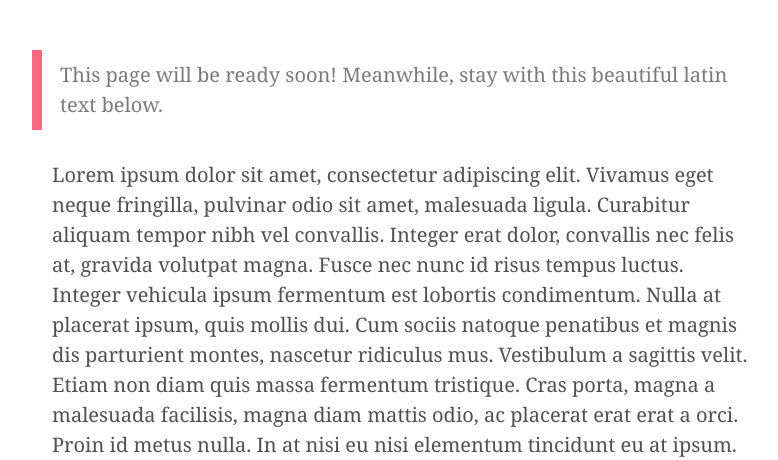
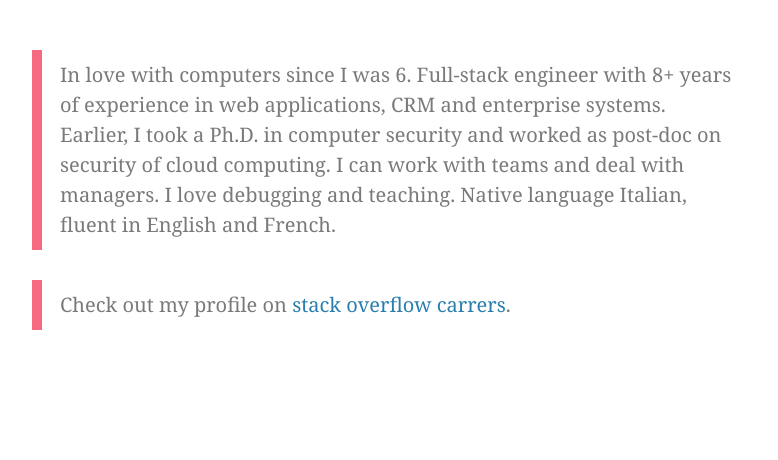
Before and after one commit to davidevernizzi/davidevernizzi.github.io, a Jekyll site: the page built from about.md, in a window 1280 px wide and 1400 px high, cut to the strip 350-810 px from the top of the window. Shown: the whole strip, without its empty margins (238-1016 px from the left). Built offline with Jekyll 4.4.1, drawn with Linux system fonts in a browser that asks for light colours; some web fonts are replaced; Markdown is read by kramdown in place of the engine named in the settings; some of the changed text lies outside the part shown.

Commit message:
updated about page

```diff
--- a/about.md
+++ b/about.md
@@ -4,19 +4,9 @@ title: About the site, the author, the life, the universe and everything more.
 ---
 
 <div class="message">
-  This page will be ready soon! Meanwhile, stay with this beautiful latin text below.
+In love with computers since I was 6. Full-stack engineer with 8+ years of experience in web applications, CRM and enterprise systems. Earlier, I took a Ph.D. in computer security and worked as post-doc on security of cloud computing. I can work with teams and deal with managers. I love debugging and teaching. Native language Italian, fluent in English and French.
 </div>
 
-Lorem ipsum dolor sit amet, consectetur adipiscing elit. Vivamus eget neque fringilla, pulvinar odio sit amet, malesuada ligula. Curabitur aliquam tempor nibh vel convallis. Integer erat dolor, convallis nec felis at, gravida volutpat magna. Fusce nec nunc id risus tempus luctus. Integer vehicula ipsum fermentum est lobortis condimentum. Nulla at placerat ipsum, quis mollis dui. Cum sociis natoque penatibus et magnis dis parturient montes, nascetur ridiculus mus. Vestibulum a sagittis velit. Etiam non diam quis massa fermentum tristique. Cras porta, magna a malesuada facilisis, magna diam mattis odio, ac placerat erat erat a orci. Proin id metus nulla. In at nisi eu nisi elementum tincidunt eu at ipsum. Praesent condimentum varius quam, a rutrum sem ultricies eu. Quisque nisl sem, lobortis et laoreet mattis, faucibus at quam. Suspendisse potenti. Nunc eget purus eget metus convallis auctor eu in libero.
-
-Aliquam vulputate augue magna, sit amet volutpat odio adipiscing non. Nulla congue orci tortor, a facilisis felis faucibus sit amet. Sed aliquam nibh id ornare sagittis. Cras faucibus, est aliquam sollicitudin consectetur, elit urna eleifend nunc, consectetur malesuada odio nulla a justo. Aliquam id elit nisl. Fusce quis mauris massa. Etiam quis adipiscing ligula. Suspendisse nec mi posuere, gravida mi in, volutpat libero. Etiam tempus facilisis erat. Nulla eget porta turpis, id porttitor tellus. Aenean posuere sollicitudin condimentum. Vestibulum gravida dolor nec nisl pellentesque consequat. Nam et commodo arcu.
-
-Sed ultrices viverra condimentum. Interdum et malesuada fames ac ante ipsum primis in faucibus. Sed nec sodales mi, vel posuere sem. Nullam ultrices tellus enim, a iaculis urna facilisis ac. Donec euismod egestas nisi, sit amet viverra felis volutpat malesuada. Nunc tincidunt arcu nunc, ac commodo mauris tristique quis. Curabitur et risus fringilla, semper odio at, tristique enim. Suspendisse varius, augue et commodo feugiat, magna tellus vestibulum turpis, et aliquet odio erat eget arcu. Nam tincidunt porttitor tincidunt. Nullam metus sapien, pretium at nisi quis, malesuada cursus tortor. Sed interdum turpis ante, ac feugiat odio ultrices at. Cras ornare quam ipsum, at sagittis libero interdum at. Donec consequat dignissim risus, sed mollis urna rutrum vel. Morbi dapibus feugiat tellus dictum blandit.
-
-Nulla id erat a neque mattis dignissim sit amet eget nunc. Nulla facilisi. Praesent vitae venenatis nisi. Donec varius a mi vitae tristique. Vivamus vitae sapien ac justo malesuada adipiscing. Praesent neque risus, laoreet quis vehicula sit amet, ullamcorper id arcu. Maecenas eleifend quam in purus auctor molestie. In hac habitasse platea dictumst. Praesent non felis aliquam, vestibulum tortor eget, lobortis eros. Ut accumsan nisl sapien, eget pretium magna porttitor et. Nam hendrerit dui velit, ac pharetra ante tristique ac. Suspendisse vitae arcu justo.
-
-Ut sit amet mollis velit. Vivamus eget diam id diam convallis molestie et sagittis diam. Vestibulum pharetra tristique est vel adipiscing. In a est dignissim, auctor magna at, cursus leo. Maecenas varius augue non lacinia eleifend. Fusce tempor elementum rutrum. Donec dolor tortor, condimentum sed vehicula vitae, vehicula at leo. Sed malesuada pulvinar nibh, nec tristique orci semper sed. Aenean risus nisl, placerat vel euismod quis, posuere rhoncus dolor. In quis ante placerat, euismod risus ut, congue dui. Duis luctus semper nunc vel pulvinar. Donec consequat, lorem nec rutrum venenatis, nisi neque pulvinar libero, id venenatis massa magna quis nisl. Nam sit amet tincidunt nunc. Suspendisse sem eros, blandit quis luctus sit amet, feugiat eu tellus. Suspendisse ac consectetur risus. Etiam in hendrerit magna, id tempus eros.
-
-Morbi euismod suscipit suscipit. Phasellus a arcu ac turpis lacinia dictum. Mauris imperdiet commodo quam et condimentum. Aenean est ligula, hendrerit et varius quis, luctus et lorem. Aliquam vestibulum et magna nec aliquam. Suspendisse eu ultricies lectus. Duis vel lorem ut quam bibendum viverra. Curabitur scelerisque, mauris dignissim dignissim egestas, tortor eros pellentesque nunc, ac elementum justo libero sollicitudin erat. Suspendisse suscipit orci eu nibh elementum, non cursus turpis ullamcorper. Integer vehicula libero et tellus vulputate, eu aliquam diam placerat. Morbi pharetra, urna quis bibendum vulputate, nibh nisl dictum risus, et cursus tortor tortor id libero. Integer accumsan, enim sit amet blandit ultricies, diam elit condimentum justo, quis adipiscing dolor eros non neque. Vivamus commodo sem libero, sit amet tincidunt nisi accumsan vitae. Donec nec sem nunc. Phasellus sed placerat erat. Integer nisi lectus, cursus a est id, gravida aliquam purus.
-
-Good bye, and thank's for all the fish!
+<div class="message">
+Check out my profile on <a href="http://careers.stackoverflow.com/davidevernizzi">stack overflow carrers</a>.
+</div>
```
